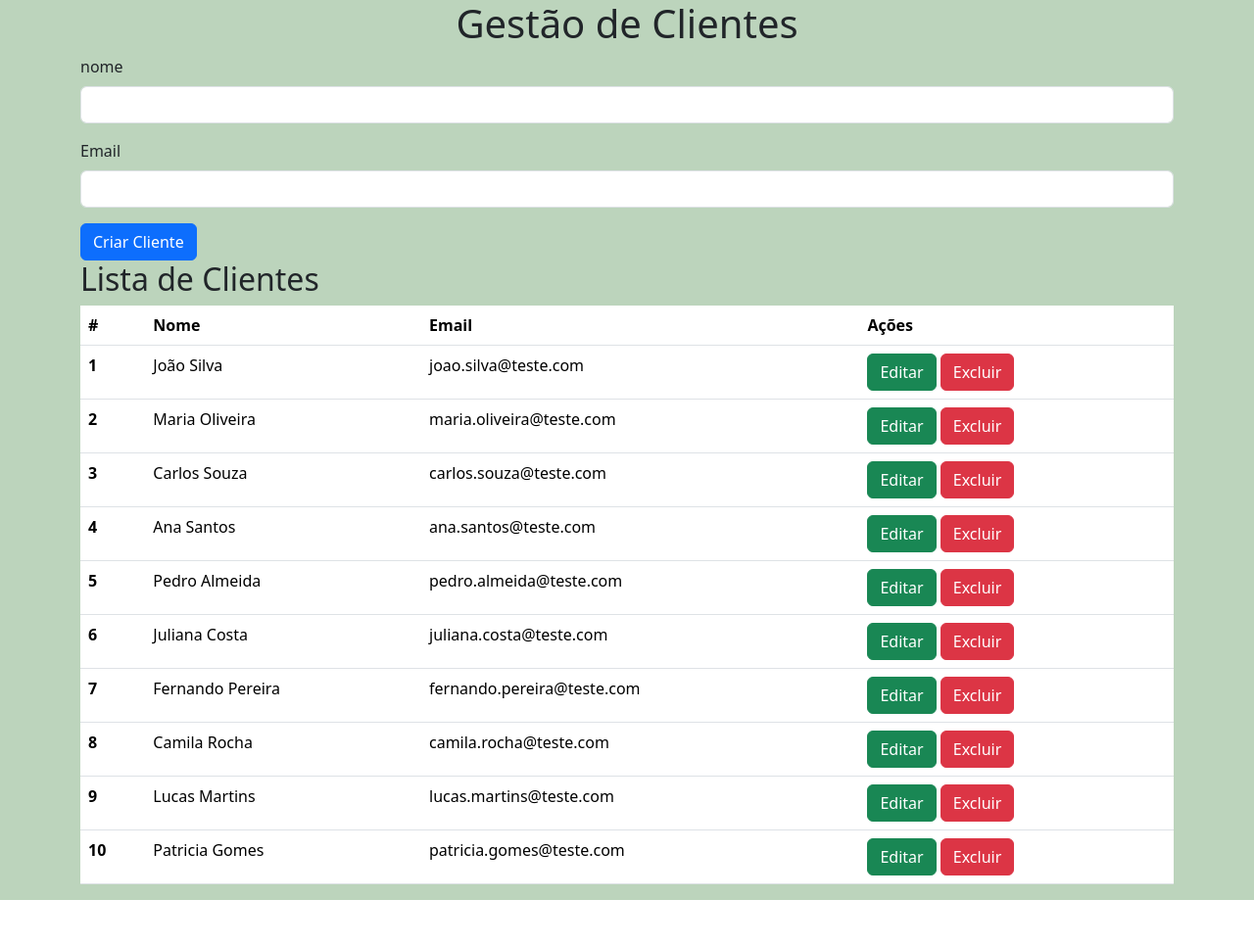
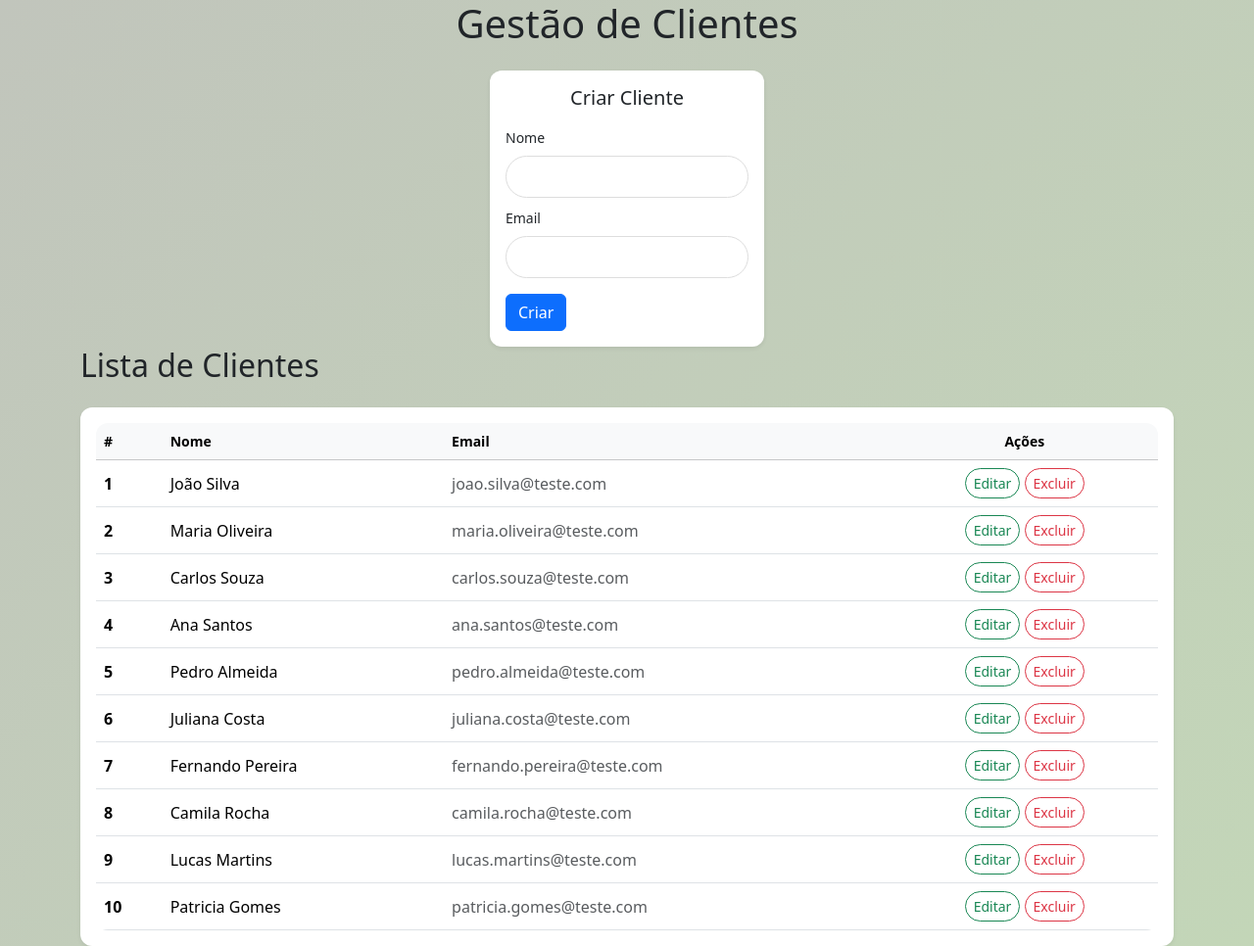
Before and after one commit to ismeCris/Flask_python, a Flask app: page / in a window 1280 px wide. Shown: the whole page at 98% size. Before the commit the page ends 919 px from the top, so only its background shows below. Run offline with Flask 3, Linux system fonts and the light colour scheme.

Commit message:
atualizações

```diff
--- a/routes/cliente.py
+++ b/routes/cliente.py
@@ -1,11 +1,9 @@
-from flask import Blueprint, render_template
+from flask import Blueprint, render_template, request
 from database.clientes import CLIENTES
 
 cliente_route = Blueprint('cliente', __name__)
 
 from flask import Blueprint, render_template
-
-cliente_route = Blueprint('cliente', __name__)
 
 @cliente_route.route('/')
 def lista_clientes():
@@ -15,7 +13,14 @@ def lista_clientes():
 
 @cliente_route.route('/', methods=['POST'])
 def inserir_cliente():
-    pass
+    data = request.json
+    novo_usuario = {
+        'id': len(CLIENTES) + 1,
+        'nome': data['nome'],
+          'email': data['email'] }
+    CLIENTES.append(novo_usuario)
+    return render_template('item_cliente.html', cliente=novo_usuario)
+
 
 @cliente_route.route('/new')
 def form_cliente():
@@ -29,14 +34,27 @@ def detalhe_cliente(cliente_id):
 
 @cliente_route.route('/<int:cliente_id>/editar')
 def form_editar_cliente(cliente_id):
-    return render_template('form_editar_cliente.html')
+    cliente = None
+    for c in CLIENTES:
+        if c['id'] == cliente_id:
+            cliente = c
+    return render_template('form_cliente.html', cliente=cliente)
 
 
-@cliente_route.route('/<int:cliente_id>/update', methods=['PUT'])
+@cliente_route.route('/<int:cliente_id>/update', methods=['POST'])
 def atualizar_cliente(cliente_id):
-    pass
+    cliente_editado = None
+    data = request.json
+    for c in CLIENTES:
+        if c['id'] == cliente_id:
+            c['nome'] = data.get('nome')
+            c['email'] = data.get('email')
+            cliente_editado = c
+            return render_template('item_cliente.html', cliente=cliente_editado)
 
 
 @cliente_route.route('/<int:cliente_id>/excluir', methods=['DELETE'])
 def deletar_cliente(cliente_id):
-    pass
+    global CLIENTES
+    CLIENTES = [c for c in CLIENTES if c['id'] != cliente_id]
+    return '', 204
--- a/static/css/app.css
+++ b/static/css/app.css
@@ -1,3 +1,43 @@
-body{
-    background-color: rgb(188, 212, 188);
+body {
+  background: linear-gradient(135deg, #c1c5bc, #c3d6b8);
 }
+
+.card {
+  border: none;
+}
+
+.form-control {
+  padding: 10px 15px;
+  border: 1px solid #ddd;
+}
+
+.form-control:focus {
+  box-shadow: none;
+  border-color: #9fc472;
+}
+
+.btn-success {
+  background-color: #9fc472;
+  border: none;
+}
+
+.btn-success:hover {
+  background-color: #87b457;
+}
+
+table {
+  border-radius: 12px;
+  overflow: hidden;
+}
+
+thead {
+  font-size: 14px;
+}
+
+tbody tr {
+  transition: 0.2s;
+}
+
+tbody tr:hover {
+  background-color: #f5f5f5;
+}
--- a/templates/form_cliente.html
+++ b/templates/form_cliente.html
@@ -1,14 +1,46 @@
-<form class="c-form">
+<div class="container mt-4">
 
-    <div class="mb-3">
-    <label class="form-label">nome</label>
-    <input type="text" class="form-control" id="exampleInputEmail1">
-</div>
+  <div class="d-flex justify-content-center">
 
-  <div class="mb-3">
-    <label  class="form-label">Email </label>
-    <input type="email" class="form-control" id="exampleInputEmail1" >
+    <div class="card p-3 shadow-sm" style="width: 280px; border-radius: 12px;">
+
+      <h5 class="text-center mb-3">Criar Cliente</h5>
+
+    <form class="c-form"
+        {% if cliente %}
+            action="{{ url_for('cliente.atualizar_cliente', cliente_id=cliente.id) }}"
+        {% else %}
+            action="{{ url_for('cliente.inserir_cliente') }}"
+        {% endif %}
+
+        method="{% if cliente %}POST{% else %}POST{% endif %}"
+
+        {% if cliente %}
+            c-swap="#cliente-{{cliente.id}}"
+        {% else %}
+            c-append="#lista-clientes"
+        {% endif %}
+
+        c-reload-container="true">
+
+        <div class="mb-2">
+          <label class="form-label small">Nome</label>
+         <input type="text" class="form-control form-control-sm rounded-pill" name="nome" {% if cliente%}value="{{cliente.nome}}"{% endif %}>
+        </div>
+
+        <div class="mb-3">
+          <label class="form-label small">Email</label>
+          <input type="email" class="form-control form-control-sm rounded-pill" name="email"  {% if cliente%}value="{{cliente.email}}"{% endif %}>
+        </div>
+
+         <button type="submit" class="btn btn-primary">
+        {% if cliente %}Salvar{% else %}Criar{% endif %}
+    </button>
+
+      </form>
+
     </div>
 
-  <button type="submit" class="btn btn-primary">Criar Cliente</button>
-</form>
+  </div>
+
+</div>
--- a/templates/index.html
+++ b/templates/index.html
@@ -14,7 +14,8 @@
 
 <h1 class="text-center" >Gestão de Clientes</h1>
 <!--Formulário de Cadastro de Clientes-->
-<div c-container= "{{ url_for('cliente.form_cliente') }}" ></div>
+<div id="form-cliente"
+ c-container= "{{ url_for('cliente.form_cliente') }}" ></div>
 <!--Lista de Clientes-->
 <h2 >Lista de Clientes</h2>
 <div c-container="{{ url_for('cliente.lista_clientes') }}"></div>
--- /dev/null
+++ b/templates/item_cliente.html
@@ -0,0 +1,20 @@
+<tr id="cliente-{{ cliente['id'] }}">
+  <td class="fw-bold">{{ cliente['id'] }}</td>
+  <td>{{ cliente['nome'] }}</td>
+  <td class="text-muted">{{ cliente['email'] }}</td>
+  <td class="text-center">
+
+    <button class="btn btn-sm btn-outline-success rounded-pill"
+            c-get="{{ url_for('cliente.form_editar_cliente', cliente_id=cliente['id']) }}"
+            c-target="#form-cliente">
+        Editar
+    </button>
+
+    <button class="btn btn-sm btn-outline-danger rounded-pill"
+            c-delete="{{ url_for('cliente.deletar_cliente', cliente_id=cliente['id']) }}"
+            c-remove-closest="tr">
+        Excluir
+    </button>
+
+  </td>
+</tr>
--- a/templates/lista_clientes.html
+++ b/templates/lista_clientes.html
@@ -1,24 +1,27 @@
-<table class="table">
-  <thead>
+<div class="card shadow-sm mt-4" style="border-radius: 12px;">
+
+  <div class="card-body p-3">
+
+    <table class="table align-middle mb-0">
+
+      <thead class="table-light">
         <tr>
-      <th scope="col">#</th>
-      <th scope="col">Nome</th>
-      <th scope="col">Email</th>
-      <th scope="col">Ações</th>
+          <th>#</th>
+          <th>Nome</th>
+          <th>Email</th>
+          <th class="text-center">Ações</th>
         </tr>
       </thead>
 
-  <tbody>
+      <tbody id="lista-clientes">
         {% for cliente in clientes %}
-    <tr>
-      <th scope="row">{{ cliente['id'] }}</th>
-      <td>{{ cliente['nome'] }}</td>
-      <td>{{ cliente['email'] }}</td>
-      <td>
-        <button class="btn btn-success">Editar</button>
-        <button class="btn btn-danger">Excluir</button>
-      </td>
-    </tr>
+          {% include 'item_cliente.html' %}
+
         {% endfor %}
       </tbody>
+
     </table>
+
+  </div>
+
+</div>
```
Lines whose indentation alone changed are shown as unchanged.
